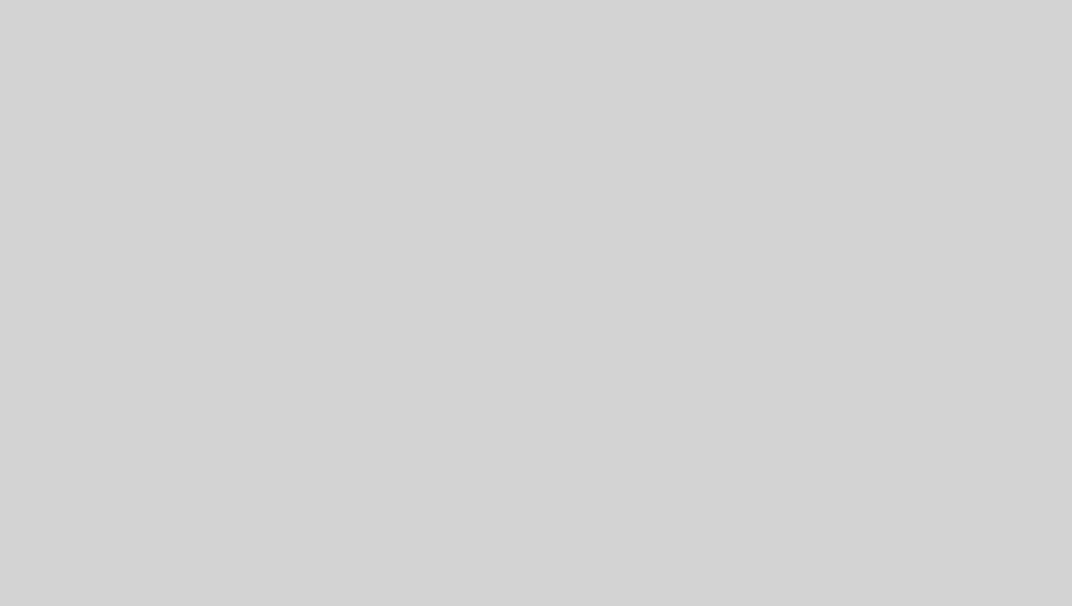
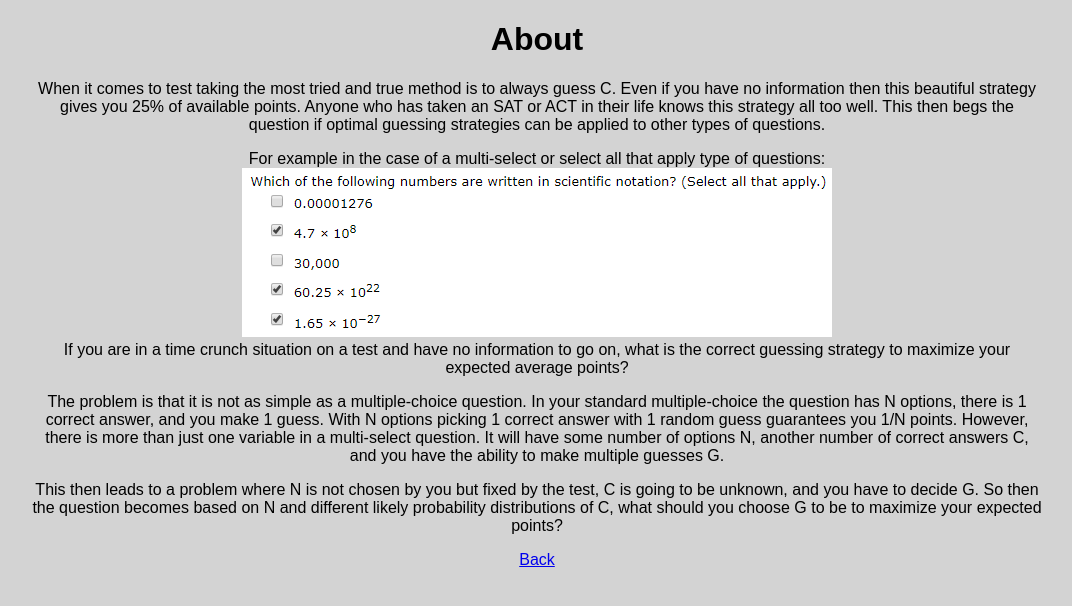
Before and after one commit to ShaneBerhoff/multiSelectOptimization, a website: page src/html/about.html in a window 1280 px wide. Shown: the whole page, without its empty margins (103-1175 px from the left). Drawn offline with Linux system fonts and the light colour scheme.

Commit message:
added about section

```diff
--- a/package.json
+++ b/package.json
@@ -8,7 +8,8 @@
     "build-ts": "tsc",
     "copy-html": "ncp src/html dist/html",
     "copy-css": "ncp src/css dist/css",
-    "build": "npm run clean && npm run build-ts && npm run copy-html && npm run copy-css"
+    "copy-img": "ncp src/images dist/images",
+    "build": "npm run clean && npm run build-ts && npm run copy-html && npm run copy-css && npm run copy-img"
   },
   "keywords": [],
   "author": "",
--- a/src/html/about.html
+++ b/src/html/about.html
@@ -7,6 +7,29 @@
     <link rel="stylesheet" href="../css/styles.css">
 </head>
 <body>
+    <div class="container">
+        <h1>About</h1>
+        <p>When it comes to test taking the most tried and true method is to always guess C.
+            Even if you have no information then this beautiful strategy gives you 25% of
+            available points. Anyone who has taken an SAT or ACT in their life knows this
+            strategy all too well. This then begs the question if optimal guessing strategies
+            can be applied to other types of questions. </p>
+        <p>For example in the case of a multi-select or select all that apply type of questions: <br>
+            <img src="../images/q_mult_select.png" alt="Example multi-select question."><br>
+            If you are in a time crunch situation on a test and have no information to go on,
+            what is the correct guessing strategy to maximize your expected average points?</p>
+        <p>The problem is that it is not as simple as a multiple-choice question. In your standard
+            multiple-choice the question has N options, there is 1 correct answer, and you make 1 guess.
+            With N options picking 1 correct answer with 1 random guess guarantees you 1/N points.
+            However, there is more than just one variable in a multi-select question. It will have some
+            number of options N, another number of correct answers C, and you have the ability
+            to make multiple guesses G.</p>
+        <p>This then leads to a problem where N is not chosen by you but fixed by the test, C is going
+            to be unknown, and you have to decide G. So then the question becomes based on N and different
+            likely probability distributions of C, what should you choose G to be to maximize your expected points?</p>
+
+        <a href="index.html">Back</a>
+    </div>
 
 </body>
 </html>
```
Also changed, not shown: src/images/q_mult_select.png (added).
